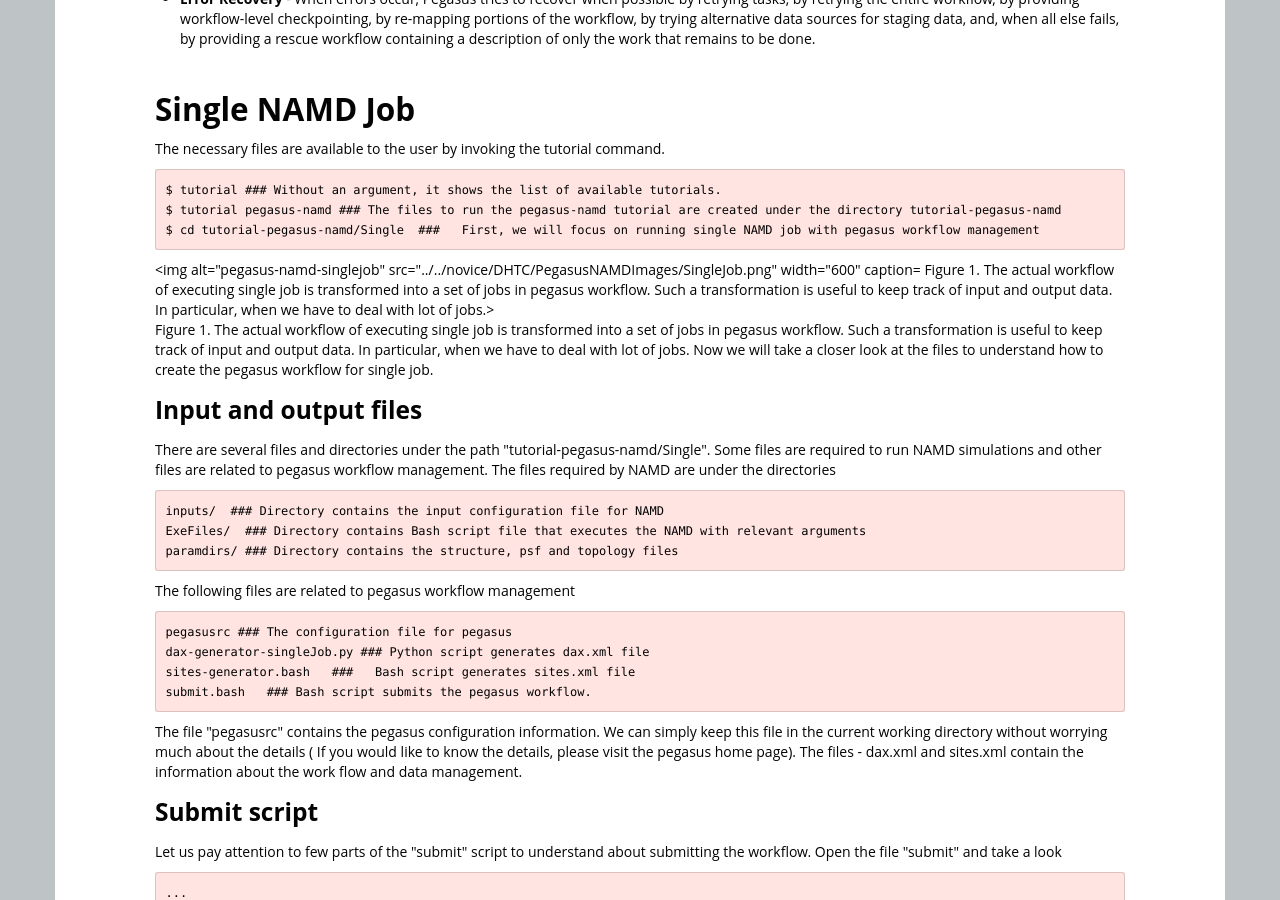
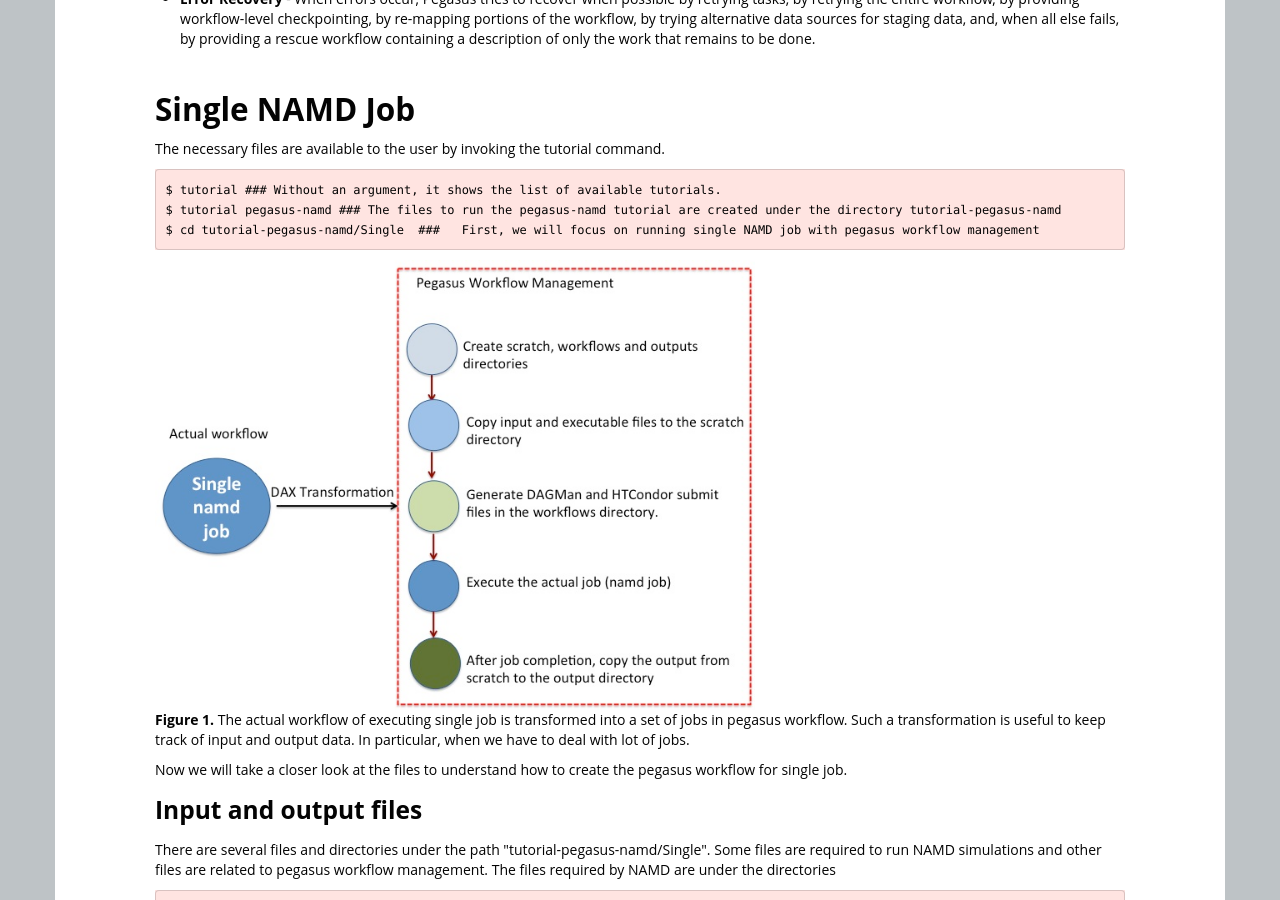
Before and after one commit to SWC-OSG-Workshop/2015-03-03-iupui, a Jekyll site: the page built from novice/DHTC/06a-pegasus-namd.md, in a window 1280 px wide and 900 px high, scrolled down 954 px. Built offline with Jekyll 4.4.1, drawn with Linux system fonts in a browser that asks for light colours; some of the changed text lies outside the part shown.

Commit message:
edit pegasus lesson

```diff
--- a/novice/DHTC/06a-pegasus-namd.md
+++ b/novice/DHTC/06a-pegasus-namd.md
@@ -57,10 +57,13 @@
 ~~~
 
 <div>
-   <img alt="pegasus-namd-singlejob" src="{{page.root}}/novice/DHTC/PegasusNAMDImages/SingleJob.png" width="600" caption= Figure 1.  The actual workflow of executing single job is transformed into a set of jobs in pegasus workflow. Such a transformation is useful to keep track of input and output data. In particular, when we have to deal with lot of jobs.>
+   <img alt="pegasus-namd-singlejob" src="{{page.root}}/novice/DHTC/PegasusNAMDImages/SingleJob.png" width="600" >
 </div>
 
-Figure 1.  The actual workflow of executing single job is transformed into a set of jobs in pegasus workflow. Such a transformation is useful to keep track of input and output data. In particular, when we have to deal with lot of jobs.
+**Figure 1.**  The actual workflow of executing single job is transformed into a set of jobs in
+pegasus workflow. Such a transformation is useful to keep track of input and output data. In
+particular, when we have to deal with lot of jobs.
+
 Now we will take a closer look at the files to understand how to create the pegasus workflow for single job.
 
 
@@ -273,10 +276,12 @@
 
 
 <div>
-   <img alt="pegasus-namd-Nseqjob" src="{{page.root}}/novice/DHTC/PegasusNAMDImages/M-parN-seq.png" width="600">
+   <img alt="pegasus-namd-Mpar-Nseqjob" src="{{page.root}}/novice/DHTC/PegasusNAMDImages/M-parN-seq.png" width="600">
 </div>
 
-Figure. 3  The NAMD simulation is performed for M temperatures - T1, T2, ....TM.  For each temperature, there are N-sequential jobs.
+**Figure. 3**  The NAMD simulation is performed for M
+temperatures - T<sub>1</sub>, T<sub>2</sub>, ....T<sub>M</sub>.  For each
+temperature, there are N-sequential jobs.
 
 <h3> Generating M*N input files </h3>
 
```
